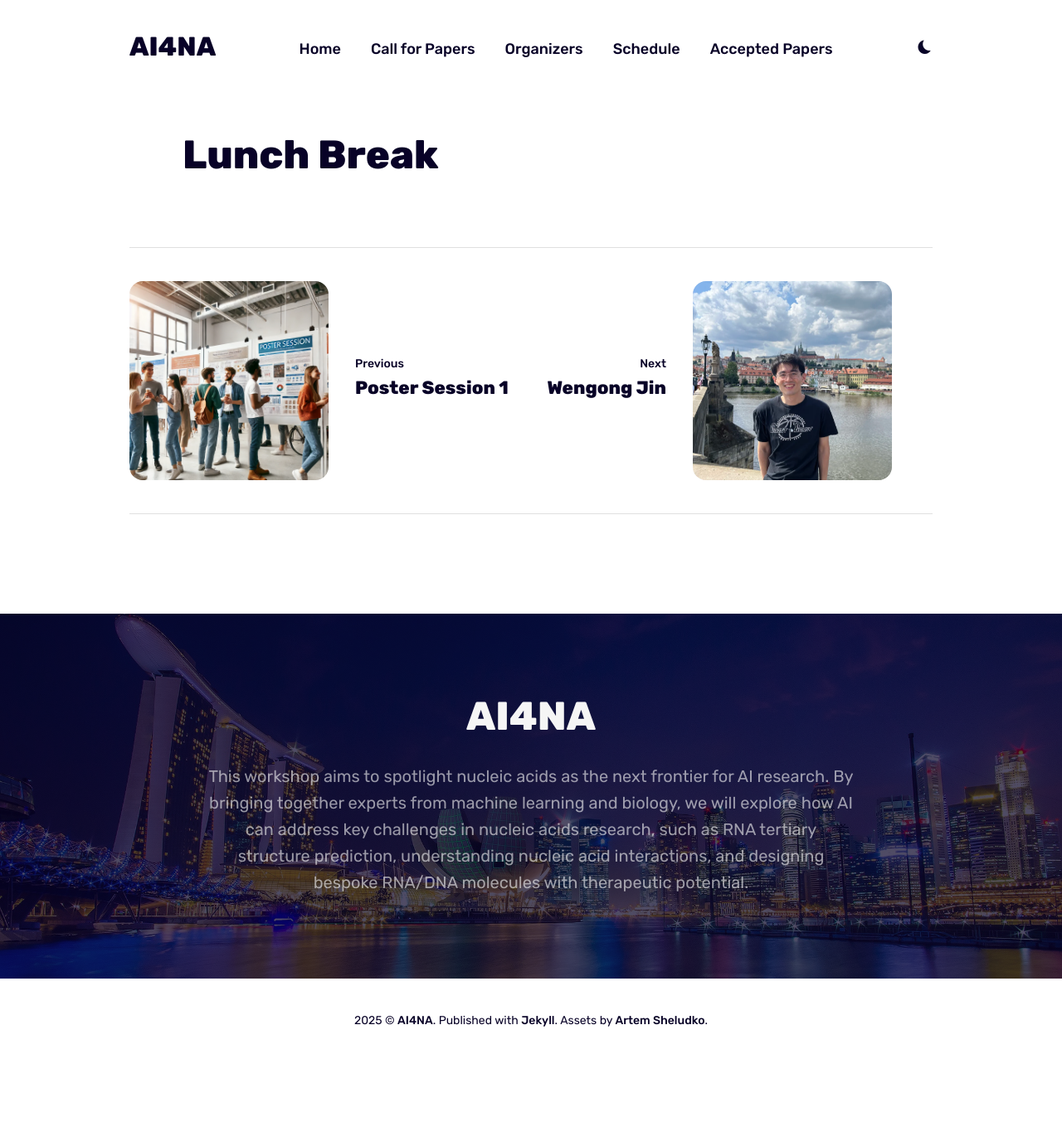
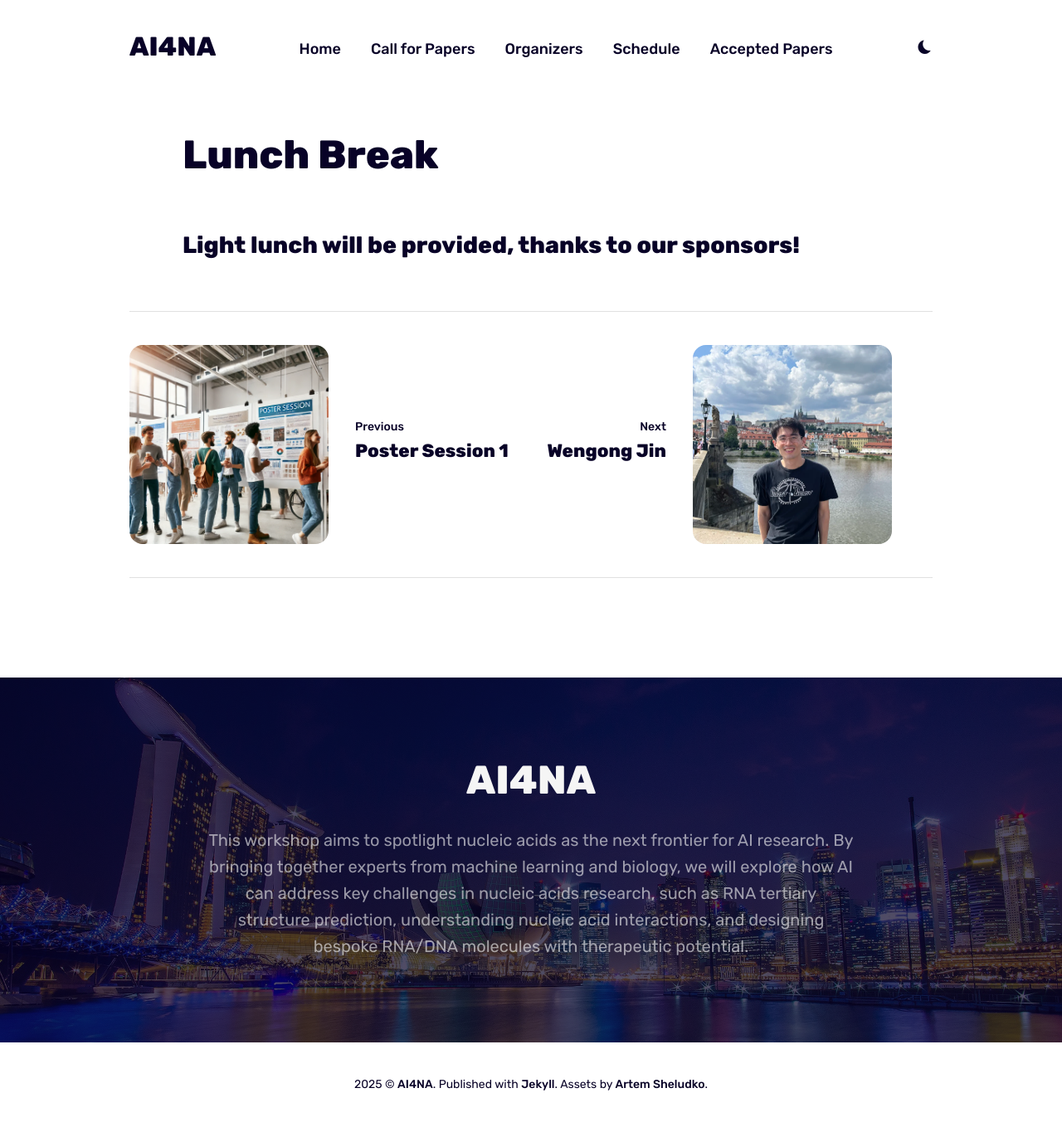
Before and after one commit to ai4na-workshop/ai4na-workshop.github.io, a Jekyll site: the page built from _posts/2024-01-01-1130.markdown, in a window 1280 px wide. Shown: the whole page at 83% size. Built offline with Jekyll 4.4.1, drawn with Linux system fonts in a browser that asks for light colours; before the commit the page ends 1283 px from its top, so only the background shows below that.

Commit message:
Remove description from post/schedule

```diff
--- a/_layouts/post.html
+++ b/_layouts/post.html
@@ -17,9 +17,9 @@ layout: default
 
       <h1 class="post-title">{{ page.title | escape }}</h1>
 
-      {% if page.description %}
-        <div class="post-description">{{ page.description }}</div>
-      {% endif %}
+      <!-- {% if page.description %} -->
+        <!-- <div class="post-description">{{ page.description }}</div> -->
+      <!-- {% endif %} -->
 
       <div class="post-meta">
         <div class="post-meta__left">
--- a/_posts/2024-01-01-1130.markdown
+++ b/_posts/2024-01-01-1130.markdown
@@ -4,10 +4,10 @@ schedule: 12:15-13:45
 date: 2022-07-26 09:00:00 +0300
 image: /images/other/lunch.webp
 title: Lunch Break
-# description: Expert in Life Sciences
+description: Light lunch will be provided, thanks to our sponsors!
 # tags: [Life Sciences, Keynote]
 order: 12
 ---
 
-<!-- ## Talk Title -->
+## Light lunch will be provided, thanks to our sponsors!
 <!-- Talk abstract -->
```
Also changed, not shown: 18 other files.
